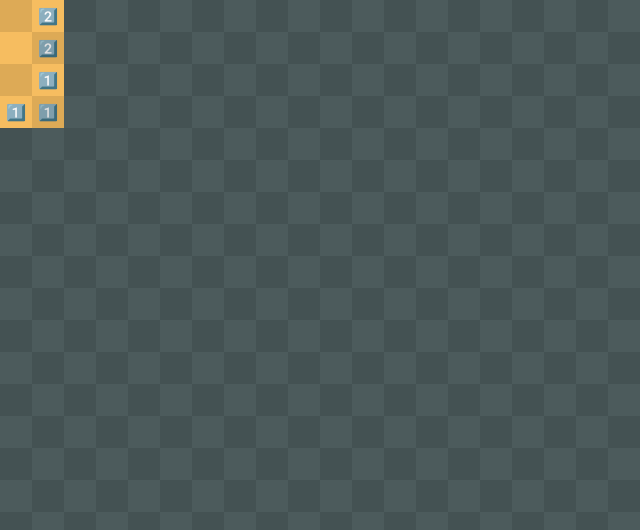
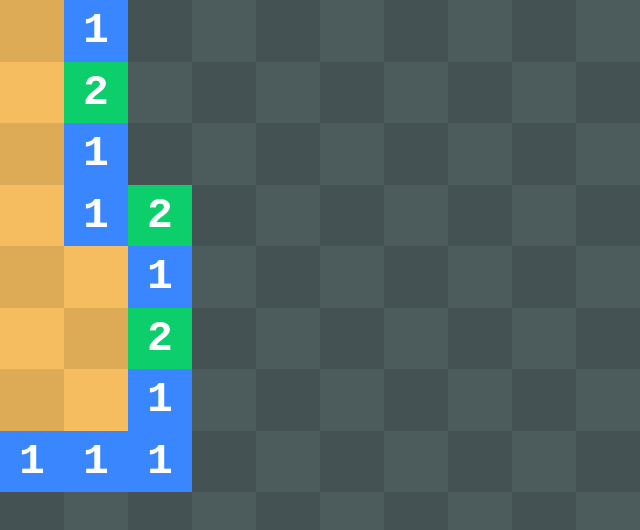
Before and after one commit to RogerCronin/Minesweeper, a plain HTML site: page index.html in a window 1280 px wide. Both pictures are taken after a click on the element 16 px from the left and 16 px from the top of the page. Shown: the whole page, without its empty margins (0-640 px from the left). Drawn offline with Linux system fonts and the light colour scheme; a web font is replaced by a local one.

Commit message:
add animation (shitty!)

```diff
--- a/script.js
+++ b/script.js
@@ -1,10 +1,12 @@
 const content = document.getElementById("content");
-const cellSize = parseInt(getComputedStyle(content).getPropertyValue("--cell-size"));
+const root = document.querySelector(":root");
+const cellSize = parseInt(getComputedStyle(root).getPropertyValue("--cell-size"));
 const bombDensity = 0.1;
-const numberToEmoji = ["", "1️⃣", "2️⃣", "3️⃣", "4️⃣", "5️⃣", "6️⃣", "7️⃣", "8️⃣"];
 
-const rows = Math.floor(window.innerHeight / cellSize);
-const columns = Math.floor(window.innerWidth / cellSize);
+const rows = Math.round(window.innerHeight / cellSize);
+root.style.setProperty("--cell-height", `${window.innerHeight / rows}px`);
+const columns = Math.round(window.innerWidth / cellSize);
+root.style.setProperty("--cell-width", `${window.innerWidth / columns}px`);
 const numberOfBombs = Math.floor(rows * columns * bombDensity);
 
 const cells = [];
@@ -18,6 +20,7 @@ for(let row = 0; row < rows; row++) {
     for(let column = 0; column < columns; column++) {
         const cell = document.createElement("div");
         cell.classList.add("cell");
+        cell.classList.add("unmarked");
 
         cell.isBomb = Math.random() < bombDensity;
         cell.isMarked = false;
@@ -37,7 +40,6 @@ for(let row = 0; row < rows; row++) {
     content.appendChild(rowDiv);
 }
 
-// lmao
 for(let row = 0; row < rows; row++) {
     for(let column = 0; column < columns; column++) {
         const cell = cells[row][column];
@@ -54,8 +56,8 @@ function forAllNeighbors(row, column, logic) {
             const neighborColumn = column + columnOffset;
 
             if(
-                neighborRow < 0 || neighborRow >= cells.length ||
-                neighborColumn < 0 || neighborColumn >= cells[0].length
+                neighborRow < 0 || neighborRow >= rows ||
+                neighborColumn < 0 || neighborColumn >= columns
             ) continue;
 
             const neighborCell = cells[neighborRow][neighborColumn];
@@ -64,22 +66,74 @@ function forAllNeighbors(row, column, logic) {
     }
 }
 
+function playBreakAnimation(cell) {
+    const bounds = cell.getBoundingClientRect();
+
+    const pieceContainer = document.createElement("div");
+    pieceContainer.classList.add("broken-piece-container");
+    pieceContainer.style.top = `${bounds.top}px`;
+    pieceContainer.style.left = `${bounds.left}px`;
+
+    const pieces = [];
+    for(let i = 0; i < 4; i++) {
+        const piece = document.createElement("div");
+        piece.classList.add("broken-piece");
+        pieces.push(piece);
+        pieceContainer.appendChild(piece);
+    }
+
+    pieces[0].classList.add("left");
+    pieces[1].classList.add("top");
+    pieces[2].classList.add("right");
+    pieces[3].classList.add("bottom");
+
+    setTimeout(() => {
+        pieces.forEach(p => p.style.opacity = 0);
+
+        pieces[0].style.transform = `translate(-${Math.random() * (cellSize / 2) + (cellSize / 2)}px, ${Math.random() * cellSize - (cellSize / 2)}px) rotate(${Math.random() * 45 * (Math.random() < 0.5 ? 1 : 1)}deg)`;
+        pieces[1].style.transform = `translate(${Math.random() * cellSize - (cellSize / 2)}px, -${Math.random() * (cellSize / 2) + (cellSize / 2)}px) rotate(${Math.random() * 45 * (Math.random() < 0.5 ? 1 : 1)}deg)`;
+        pieces[2].style.transform = `translate(${Math.random() * (cellSize / 2) + (cellSize / 2)}px, ${Math.random() * cellSize - (cellSize / 2)}px) rotate(${Math.random() * 45 * (Math.random() < 0.5 ? 1 : 1)}deg)`;
+        pieces[3].style.transform = `translate(${Math.random() * cellSize - (cellSize / 2)}px, ${Math.random() * (cellSize / 2) + (cellSize / 2)}px) rotate(${Math.random() * 45 * (Math.random() < 0.5 ? 1 : 1)}deg)`;
+
+        pieces[0].addEventListener("transitionend", () => {
+            pieces.forEach(p => p.remove());
+        });
+    }, 1);
+
+    content.appendChild(pieceContainer);
+}
+
 function clickCell(row, column) {
     const cell = cells[row][column];
+
+    if(cell.isMarked) {
+        let neighborFlagCount = 0;
+        forAllNeighbors(row, column, neighbor => {
+            if(neighbor.isFlagged) neighborFlagCount++;
+        })
+
+        if(neighborFlagCount === cell.neighboringBombs) {
+            forAllNeighbors(row, column, (neighborCell, neighborRow, neighborColumn) => {
+                if(!neighborCell.isMarked && !neighborCell.isFlagged) clickCell(neighborRow, neighborColumn);
+            });
+        }
+    } else {
         if(!cell.isBomb) {
             cell.isMarked = true;
 
-        cell.classList.add("marked");
+            cell.classList.replace("unmarked", `bombs${cell.neighboringBombs}`);
 
             if(cell.neighboringBombs === 0) {
                 forAllNeighbors(row, column, (neighborCell, neighborRow, neighborColumn) => {
                     if(!neighborCell.isMarked) clickCell(neighborRow, neighborColumn);
                 });
             } else {
-            cell.innerHTML = numberToEmoji[cell.neighboringBombs];
+                cell.innerHTML = cell.neighboringBombs;
+                playBreakAnimation(cell);
             }
         } else {
             cell.innerHTML = "💣";
+        }
     }
 }
 
--- a/style.css
+++ b/style.css
@@ -1,14 +1,29 @@
+@import url("https://fonts.googleapis.com/css2?family=Reddit+Mono:wght@900&display=swap");
+
 :root {
-    --proposed-cell-size: 32px;
-    --cell-size: 32px;
+    --cell-size: 64px;
+    --cell-width: var(--cell-size);
+    --cell-height: var(--cell-size);
+    --cell-smallest: min(var(--cell-width), var(--cell-height));
 
     --unmarked: #4C5B5C;
-    --marked: #F6BD60;
+    --blank: #F6BD60;
+
+    --blue: #3A86FF;
+    --green: #0CCE6B;
+    --red: #ED474A;
+    --purple: #957FEF;
+    --maroon: #A26769; /* I know it's not maroon */
+    --turquoise: #1EA896; /* is that how you spell it? */
+    --light-purple: #451F55;
+    --lighter-purple: #040926;
 }
 
 body {
     margin: 0;
     user-select: none;
+    color: white;
+    overflow: hidden;
 }
 
 #content {
@@ -27,26 +42,98 @@ body {
 }
 
 .cell {
-    height: var(--cell-size);
-    width: var(--cell-size);
+    height: var(--cell-height);
+    width: var(--cell-width);
     display: flex;
     justify-content: center;
     align-items: center;
     background-color: var(--unmarked);
+
+    font-family: "Reddit Mono", monospace;
+    font-optical-sizing: auto;
+    font-weight: 900;
+    font-style: normal;
+
+    font-size: calc(var(--cell-smallest) - (var(--cell-smallest)) * 0.3);
 }
 
-.cell.marked {
-    background-color: var(--marked);
+.cell.bombs0 {
+    background-color: var(--blank);
+}
+
+.cell.bombs1 {
+    background-color: var(--blue);
+}
+
+.cell.bombs2 {
+    background-color: var(--green);
+}
+
+.cell.bombs3 {
+    background-color: var(--red);
+}
+
+.cell.bombs4 {
+    background-color: var(--purple);
+}
+
+.cell.bombs5 {
+    background-color: var(--maroon);
+}
+
+.cell.bombs6 {
+    background-color: var(--turquoise);
+}
+
+.cell.bombs7 {
+    background-color: var(--light-purple);
+}
+
+.cell.bombs8 {
+    background-color: var(--lighter-purple);
 }
 
 .row:nth-child(even) {
-    .cell:nth-child(even) {
+    .cell:nth-child(even).unmarked,
+    .cell:nth-child(even).bombs0 {
         filter: brightness(0.9);
     }
 }
 
 .row:nth-child(odd) {
-    .cell:nth-child(odd) {
+    .cell:nth-child(odd).unmarked,
+    .cell:nth-child(odd).bombs0 {
         filter: brightness(0.9);
     }
 }
+
+.broken-piece-container {
+    position: absolute;
+}
+
+.broken-piece {
+    position: absolute;
+    height: var(--cell-height);
+    width: var(--cell-width);
+    top: 0;
+    left: 0;
+    background-color: white;
+    opacity: 1;
+    transition: transform 0.5s linear, opacity 0.25s linear;
+}
+
+.broken-piece.left {
+    clip-path: polygon(0 0, 0% 100%, 50% 50%);
+}
+
+.broken-piece.top {
+    clip-path: polygon(0 0, 100% 0, 50% 50%);
+}
+
+.broken-piece.right {
+    clip-path: polygon(100% 100%, 100% 0, 50% 50%);
+}
+
+.broken-piece.bottom {
+    clip-path: polygon(100% 100%, 0 100%, 50% 50%);
+}
```
Lines whose indentation alone changed are shown as unchanged.
